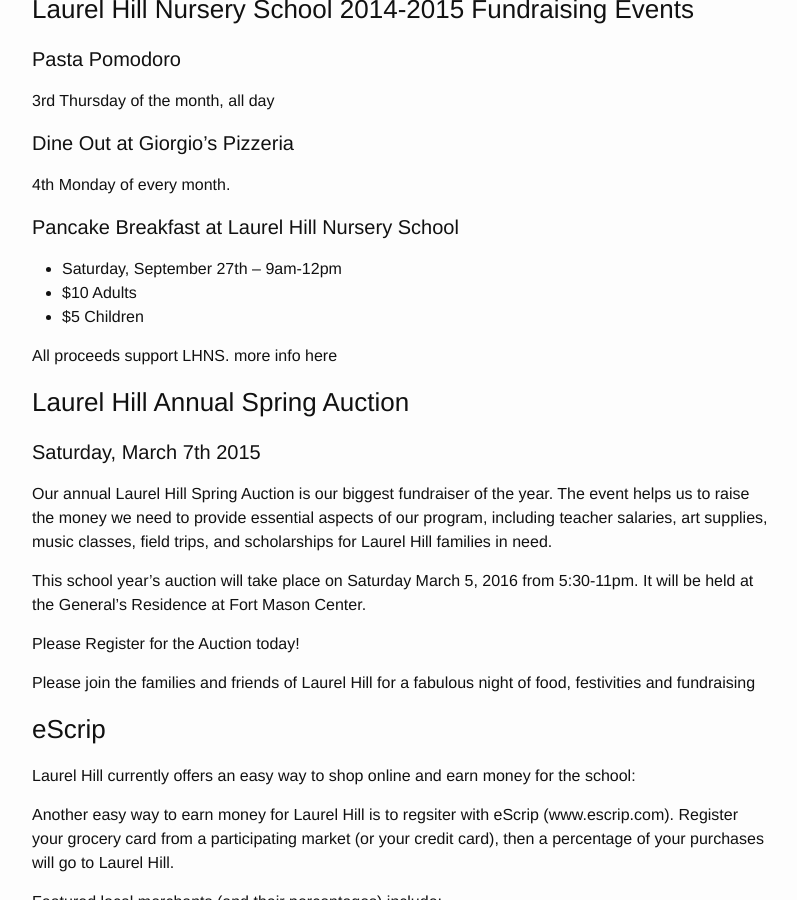
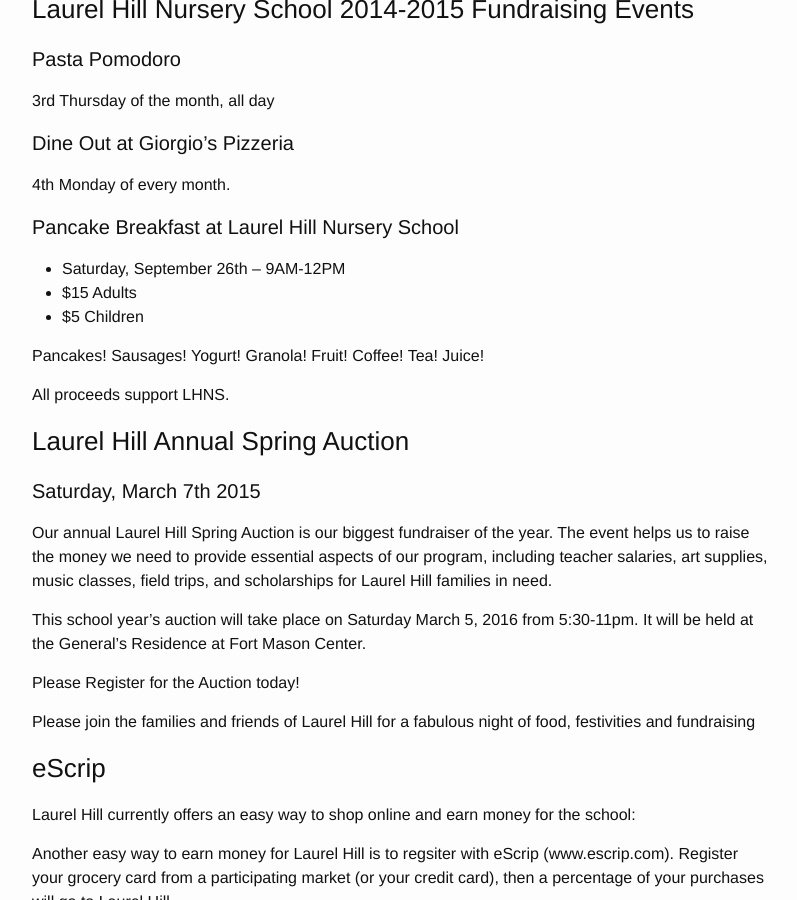
Before and after one commit to saliemchiu/lhns, a Jekyll site: the page built from _about_us/fundraising.md, in a window 1280 px wide and 900 px high, scrolled down 459 px. Shown: the whole window, without its empty margins (238-1035 px from the left). Built offline with Jekyll 4.4.1, drawn with Linux system fonts in a browser that asks for light colours.

Commit message:
added some fundraising page content from the old website

```diff
--- a/_about_us/fundraising.md
+++ b/_about_us/fundraising.md
@@ -20,12 +20,13 @@
 
 #### Pancake Breakfast at Laurel Hill Nursery School
 
-* Saturday, September 27th – 9am-12pm
-* $10 Adults
+* Saturday, September 26th – 9AM-12PM
+* $15 Adults
 * $5 Children
 
+Pancakes! Sausages! Yogurt! Granola! Fruit! Coffee! Tea! Juice!
+
 All proceeds support LHNS.
-more info here
 
 ### Laurel Hill Annual Spring Auction
 
```
